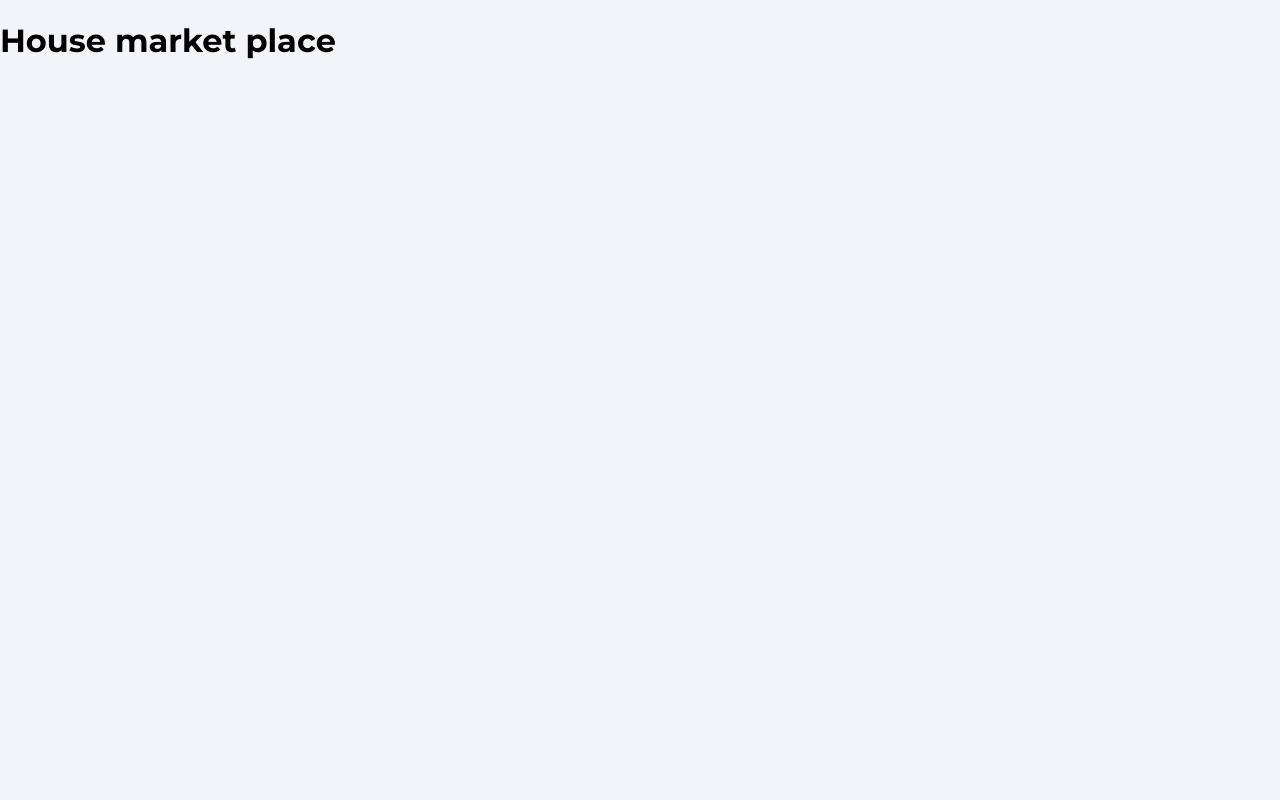
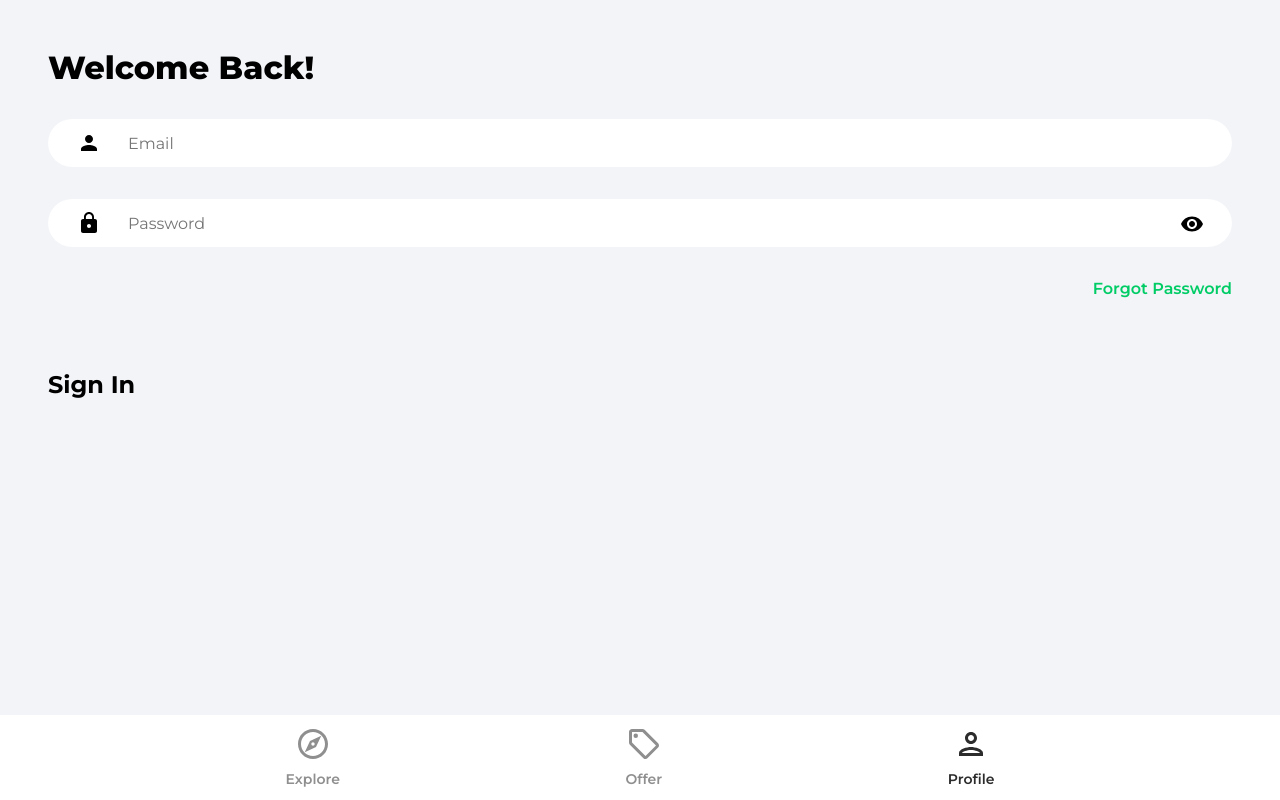
Before and after one commit to mishalmusthafa/house-marketplace, a React (Create React App) app: page /profile in a window 1280 px wide. Built offline with nearby package versions, Linux system fonts and the light colour scheme.

Commit message:
added pages and Navbar component

```diff
--- a/package.json
+++ b/package.json
@@ -9,6 +9,7 @@
     "firebase": "^10.11.1",
     "react": "^18.3.1",
     "react-dom": "^18.3.1",
+    "react-router-dom": "^6.23.0",
     "react-scripts": "5.0.1",
     "web-vitals": "^2.1.4"
   },
--- a/src/App.js
+++ b/src/App.js
@@ -1,8 +1,25 @@
-
+import Navbar from './components/Navbar';
+import { BrowserRouter as Router, Routes, Route } from 'react-router-dom';
+import Explore from './pages/Explore';
+import ForgotPassword from './pages/ForgotPassword';
+import Offers from './pages/Offers';
+import Profile from './pages/Profile';
+import SignIn from './pages/SignIn';
+import SignUp from './pages/SignUp';
 function App() {
   return (
     <>
-      <h1>House market place</h1>
+      <Router>
+        <Routes>
+          <Route path='/' element={<Explore />} />
+          <Route path='/offers' element={<Offers />} />
+          <Route path='/profile' element={<SignIn />} />
+          <Route path='/sign-in' element={<SignIn />} />
+          <Route path='/sign-up' element={<SignUp />} />
+          <Route path='/forgot-password' element={<ForgotPassword />} />
+        </Routes>
+        <Navbar />
+      </Router>
     </>
   );
 }
--- /dev/null
+++ b/src/components/Navbar.jsx
@@ -0,0 +1,52 @@
+import { NavLink } from 'react-router-dom';
+import { ReactComponent as OfferIcon } from '../assets/svg/localOfferIcon.svg';
+import { ReactComponent as ExploreIcon } from '../assets/svg/exploreIcon.svg';
+import { ReactComponent as PersonOutlineIcon } from '../assets/svg/personOutlineIcon.svg';
+
+function Navbar() {
+  return (
+    <footer className='navbar'>
+      <nav className="navbarNav">
+        <ul className='navbarListItems'>
+
+          <li className="navbarListItem">
+            <NavLink to='/' >
+              {({ isActive }) => (
+                <>
+                  <ExploreIcon fill={isActive ? '#2c2c2c' : '#8f8f8f'} width='36px' height='36px' />
+                  <p className={isActive ? 'navbarListItemNameActive' : 'navbarListItemName'}>Explore</p>
+                </>
+              )}
+            </NavLink>
+          </li>
+
+          <li className="navbarListItem">
+            <NavLink to="/offers">
+              {({ isActive }) => (
+                <>
+                  <OfferIcon fill={isActive ? '#2c2c2c' : '#8f8f8f'} width='36px' height='36px' />
+                  <p className={isActive ? 'navbarListItemNameActive' : 'navbarListItemName'}>Offer</p>
+                </>
+              )}
+            </NavLink>
+          </li>
+
+          <li className="navbarListItem">
+            <NavLink to="/profile">
+              {({ isActive }) => (
+                <>
+                  <PersonOutlineIcon fill={isActive ? '#2c2c2c' : '#8f8f8f'} width='36px' height='36px' />
+                  <p className={isActive ? 'navbarListItemNameActive' : 'navbarListItemName'}>Profile</p>
+                </>
+              )}
+            </NavLink>
+          </li>
+
+        </ul>
+      </nav>
+
+    </footer>
+  );
+}
+
+export default Navbar;
--- a/src/index.css
+++ b/src/index.css
@@ -179,6 +179,7 @@ button {
   display: flex;
   flex-direction: column;
   align-items: center;
+  text-align: center;
 }
 
 .navbarListItemName,
@@ -187,6 +188,7 @@ button {
   font-size: 14px;
   font-weight: 600;
   color: #8f8f8f;
+  text-align: center;
 }
 
 .navbarListItemNameActive {
--- /dev/null
+++ b/src/pages/Explore.jsx
@@ -0,0 +1,5 @@
+function Explore() {
+  return <div>Explore</div>;
+}
+
+export default Explore;
--- /dev/null
+++ b/src/pages/ForgotPassword.jsx
@@ -0,0 +1,5 @@
+function ForgotPassword() {
+  return <div>Forgot Password</div>;
+}
+
+export default ForgotPassword;
--- /dev/null
+++ b/src/pages/Offers.jsx
@@ -0,0 +1,5 @@
+function Offers() {
+  return <div>Offers</div>;
+}
+
+export default Offers;
--- /dev/null
+++ b/src/pages/Profile.jsx
@@ -0,0 +1,5 @@
+function Profile() {
+  return <div>Profile</div>;
+}
+
+export default Profile;
--- /dev/null
+++ b/src/pages/SignIn.jsx
@@ -0,0 +1,47 @@
+import { useState } from 'react';
+import { Link, useNavigation } from 'react-router-dom';
+import { ReactComponent as ArrowRightIcon } from '../assets/svg/keyboardArrowRightIcon.svg';
+import visibleIcon from '../assets/svg/visibilityIcon.svg';
+
+function SignIn() {
+  const [showPassword, setShowPassword] = useState(false);
+  const [formData, setFormData] = useState({
+    email: '',
+    password: ''
+  });
+
+  const onChange = (e) => {
+    setFormData({
+      ...formData,
+      [e.target.id]: e.target.value,
+    });
+  };
+
+  const { email, password } = formData;
+  return <>
+    <div className="pageContainer">
+      <header>
+        <p className="pageHeader">Welcome Back!</p>
+      </header>
+      <main>
+        <form>
+          <input type="email" className='emailInput' placeholder='Email' id='email' value={email} onChange={onChange} />
+
+          <div className="passwordInputDiv">
+            <input type={showPassword ? 'text' : 'password'} className='passwordInput' placeholder='Password' value={password} id='password' onChange={onChange} />
+
+            <img src={visibleIcon} alt="Show-password" className='showPassword' onClick={() => setShowPassword(!showPassword)} />
+          </div>
+
+          <Link to='forgot-password' className='forgotPasswordLink'>Forgot Password</Link>
+
+          <div className="signInBar">
+            <p className="signInText">Sign In</p>
+          </div>
+        </form>
+      </main>
+    </div>
+  </>;
+}
+
+export default SignIn;
--- /dev/null
+++ b/src/pages/SignUp.jsx
@@ -0,0 +1,5 @@
+function SignUp() {
+  return <div>Sign Up</div>;
+}
+
+export default SignUp;
```
Also changed, not shown: 1 other file (tests, documents, lock files or other folders).
